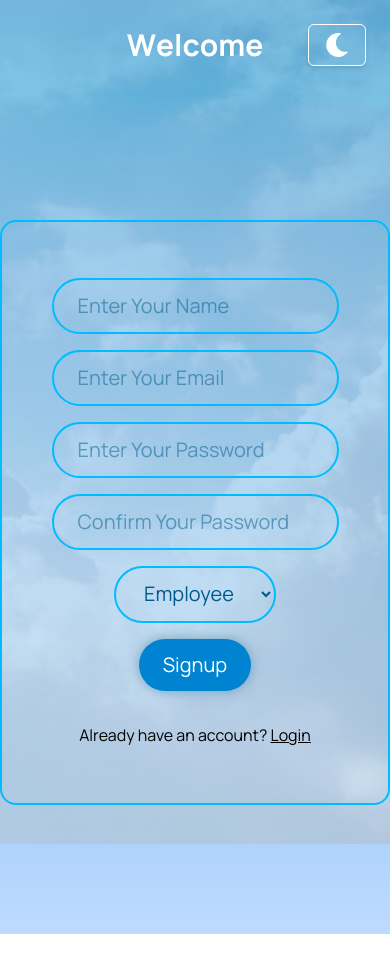
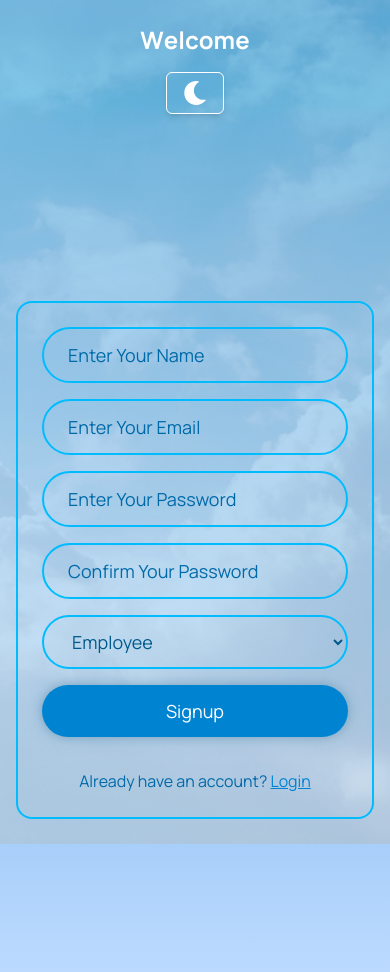
Before and after one commit to sahilkabir07/employee-task-manager, a React (Vite) app: page /signup in a window 390 px wide. Shown: the top 972 px of the page. Before the commit the page ends 934 px from the top, so only its background shows below. Built offline with nearby package versions, Linux system fonts and the light colour scheme.

Commit message:
header and login ui adjustments for mobile view

```diff
--- a/src/components/Auth/Login.jsx
+++ b/src/components/Auth/Login.jsx
@@ -68,10 +68,10 @@ const Login = () => {
 
     return (
         <div className={`overflow-x-hidden ${theme === 'dark' ? 'bg-transparent' : 'bg-transparent'}`}>
-            <div className="flex h-screen w-screen items-center justify-center">
+            <div className="grid h-screen w-screen place-items-center">
                 <div
                     ref={containerRef}
-                    className={`border-2 ${theme === 'light' ? 'border-sky-400' : 'border-emerald-600'} px-6 py-10 sm:px-10 sm:py-12 md:px-14 md:py-14 rounded-2xl shadow-[0_0_20px_${theme === 'light' ? 'rgba(135,206,250,0.5)' : '#10b981'}] transition-all max-w-md w-full mx-4`}
+                    className={`border-2 ${theme === 'light' ? 'border-sky-400' : 'border-emerald-600'} px-6 py-6 sm:px-10 sm:py-8 md:px-14 md:py-10 rounded-2xl shadow-[0_0_20px_${theme === 'light' ? 'rgba(135,206,250,0.5)' : '#10b981'}] transition-all max-w-md w-full mx-4`}
                 >
                     <form
                         className="flex flex-col items-center justify-center gap-4"
--- a/src/components/Auth/Signup.jsx
+++ b/src/components/Auth/Signup.jsx
@@ -85,44 +85,74 @@ const Signup = () => {
         setConfirmPassword("");
     };
 
+    const borderColor = theme === 'light' ? 'border-sky-400' : 'border-emerald-600';
+    const placeholderColor = theme === 'light' ? 'placeholder:text-sky-700' : 'placeholder:text-emerald-700';
+    const textColor = theme === 'light' ? 'text-sky-800' : 'text-emerald-700';
+    const focusShadow = theme === 'light'
+        ? 'focus:shadow-[0_0_10px_rgba(135,206,250,0.8)]'
+        : 'focus:shadow-[0_0_10px_#10b981]';
+    const buttonColor = theme === 'light' ? 'bg-sky-600 hover:bg-sky-700' : 'bg-emerald-600 hover:bg-emerald-700';
+    const linkColor = theme === 'light' ? 'text-sky-600 hover:text-sky-900' : 'text-emerald-600 hover:text-emerald-900';
+    const textColorPara = theme === 'light' ? 'text-sky-700' : 'text-white';
+
     return (
-        <div className={`overflow-x-hidden min-h-screen flex items-center justify-center ${theme === 'dark' ? 'bg-transparent' : 'bg-transparent'}`}>
+        <div className={`min-h-screen flex items-center justify-center px-4 sm:px-6 md:px-8 ${theme === 'dark' ? 'bg-transparent' : 'bg-transparent'}`}>
             <div
                 ref={formRef}
-                className={`border-2 ${theme === 'light' ? 'border-sky-400' : 'border-emerald-600'} p-14 rounded-2xl shadow-[0_0_20px_${theme === 'light' ? 'rgba(135,206,250,0.5)' : '#10b981'}] transition-all w-full max-w-md`}
+                className={`border-2 ${borderColor} p-6 sm:p-10 md:p-14 rounded-2xl w-full max-w-md shadow-[0_0_20px_${theme === 'light' ? 'rgba(135,206,250,0.5)' : '#10b981'}] transition-all`}
             >
                 <form className="flex flex-col items-center justify-center gap-4" onSubmit={submitHandler}>
-                    <input value={name} onChange={(e) => setName(e.target.value)} required
-                        className={`border-2 ${theme === 'light' ? 'border-sky-400' : 'border-emerald-600'} text-xl py-3 px-6 rounded-full placeholder:text-${theme === 'light' ? 'sky-700' : 'emerald-700'} outline-none bg-transparent text-${theme === 'light' ? 'sky-800' : 'emerald-700'} transition focus:shadow-[0_0_10px_${theme === 'light' ? 'rgba(135,206,250,0.8)' : '#10b981'}]`}
-                        type="text" placeholder="Enter Your Name" />
-                    <input value={email} onChange={(e) => setEmail(e.target.value)} required
-                        className={`border-2 ${theme === 'light' ? 'border-sky-400' : 'border-emerald-600'} text-xl py-3 px-6 rounded-full placeholder:text-${theme === 'light' ? 'sky-700' : 'emerald-700'} outline-none bg-transparent text-${theme === 'light' ? 'sky-800' : 'emerald-700'} transition focus:shadow-[0_0_10px_${theme === 'light' ? 'rgba(135,206,250,0.8)' : '#10b981'}]`}
-                        type="email" placeholder="Enter Your Email" />
-                    <input value={password} onChange={(e) => setPassword(e.target.value)} required
-                        className={`border-2 ${theme === 'light' ? 'border-sky-400' : 'border-emerald-600'} text-xl py-3 px-6 rounded-full placeholder:text-${theme === 'light' ? 'sky-700' : 'emerald-700'} outline-none bg-transparent text-${theme === 'light' ? 'sky-800' : 'emerald-700'} transition focus:shadow-[0_0_10px_${theme === 'light' ? 'rgba(135,206,250,0.8)' : '#10b981'}]`}
-                        type="password" placeholder="Enter Your Password" />
-                    <input value={confirmPassword} onChange={(e) => setConfirmPassword(e.target.value)} required
-                        className={`border-2 ${theme === 'light' ? 'border-sky-400' : 'border-emerald-600'} text-xl py-3 px-6 rounded-full placeholder:text-${theme === 'light' ? 'sky-700' : 'emerald-700'} outline-none bg-transparent text-${theme === 'light' ? 'sky-800' : 'emerald-700'} transition focus:shadow-[0_0_10px_${theme === 'light' ? 'rgba(135,206,250,0.8)' : '#10b981'}]`}
-                        type="password" placeholder="Confirm Your Password" />
+                    <input
+                        value={name}
+                        onChange={(e) => setName(e.target.value)}
+                        required
+                        className={`border-2 ${borderColor} ${placeholderColor} ${textColor} text-lg sm:text-xl py-3 px-6 rounded-full outline-none bg-transparent ${focusShadow} transition w-full`}
+                        type="text"
+                        placeholder="Enter Your Name"
+                    />
+                    <input
+                        value={email}
+                        onChange={(e) => setEmail(e.target.value)}
+                        required
+                        className={`border-2 ${borderColor} ${placeholderColor} ${textColor} text-lg sm:text-xl py-3 px-6 rounded-full outline-none bg-transparent ${focusShadow} transition w-full`}
+                        type="email"
+                        placeholder="Enter Your Email"
+                    />
+                    <input
+                        value={password}
+                        onChange={(e) => setPassword(e.target.value)}
+                        required
+                        className={`border-2 ${borderColor} ${placeholderColor} ${textColor} text-lg sm:text-xl py-3 px-6 rounded-full outline-none bg-transparent ${focusShadow} transition w-full`}
+                        type="password"
+                        placeholder="Enter Your Password"
+                    />
+                    <input
+                        value={confirmPassword}
+                        onChange={(e) => setConfirmPassword(e.target.value)}
+                        required
+                        className={`border-2 ${borderColor} ${placeholderColor} ${textColor} text-lg sm:text-xl py-3 px-6 rounded-full outline-none bg-transparent ${focusShadow} transition w-full`}
+                        type="password"
+                        placeholder="Confirm Your Password"
+                    />
                     <select
                         value={role}
                         onChange={(e) => setRole(e.target.value)}
-                        className={`border-2 ${theme === 'light' ? 'border-sky-400' : 'border-emerald-600'} text-xl py-3 px-6 rounded-full bg-transparent text-${theme === 'light' ? 'sky-800' : 'emerald-700'} outline-none cursor-pointer`}
+                        className={`border-2 ${borderColor} ${textColor} text-lg sm:text-xl py-3 px-6 rounded-full outline-none bg-transparent cursor-pointer w-full`}
                     >
                         <option value="employee">Employee</option>
                         <option value="admin">Admin</option>
                     </select>
                     <button
                         ref={buttonRef}
-                        className={`bg-${theme === 'light' ? 'sky' : 'emerald'}-600 text-xl py-3 px-6 rounded-full text-white hover:bg-${theme === 'light' ? 'sky' : 'emerald'}-700 transition-all`}
+                        className={`${buttonColor} text-white text-lg sm:text-xl py-3 px-6 rounded-full transition-all w-full`}
                     >
                         Signup
                     </button>
-                    <p className={`text-${theme === 'light' ? 'sky' : 'white'}-700 mt-4`}>
+                    <p className={`${textColorPara} mt-4`}>
                         Already have an account?{" "}
                         <span
                             onClick={() => navigate('/login')}
-                            className={`text-${theme === 'light' ? 'sky' : 'emerald'}-600 cursor-pointer underline hover:text-${theme === 'light' ? 'sky' : 'emerald'}-900 transition`}
+                            className={`${linkColor} cursor-pointer underline transition`}
                         >
                             Login
                         </span>
--- a/src/pageComponents/Header.jsx
+++ b/src/pageComponents/Header.jsx
@@ -74,7 +74,7 @@ const Header = ({ loggedInUserData, handleLogout }) => {
     };
 
     const handleLeave = (e) => {
-        const normalColor = theme === 'light' ? "white" : "white";
+        const normalColor = "white";
         gsap.to(e.target, {
             scale: 1,
             color: normalColor,
@@ -108,23 +108,23 @@ const Header = ({ loggedInUserData, handleLogout }) => {
     return (
         <div
             ref={headerRef}
-            className="relative flex items-center text-white p-6 rounded-xl transition-colors duration-300"
+            className="relative flex flex-col sm:flex-row sm:items-center text-white p-6 rounded-xl transition-colors duration-300"
         >
-            <div className="absolute left-1/2 transform -translate-x-1/2">
+            <div className="w-full sm:w-auto flex justify-center sm:justify-center mb-4 sm:mb-0">
                 <h1
                     ref={textRef}
-                    className={`text-3xl sm:text-2xl md:text-3xl font-bold flex flex-wrap justify-center ${textStyle}`}
+                    className={`text-2xl sm:text-2xl md:text-3xl font-bold flex flex-wrap justify-center ${textStyle}`}
                 >
                     {wrapText(displayText)}
                 </h1>
             </div>
 
-            <div className="ml-auto flex items-center gap-4">
+            <div className="w-full sm:w-auto flex justify-center sm:ml-auto gap-4">
                 {loggedInUserData && (
                     <button
                         ref={buttonRef}
                         onClick={handleLogout}
-                        className="bg-sky-600 hover:bg-sky-300 px-6 py-3 rounded-lg text-lg text-white transition duration-300 ease-in-out"
+                        className="bg-sky-600 hover:bg-sky-300 px-4 py-2 rounded-lg text-sm sm:text-base text-white transition duration-300 ease-in-out"
                     >
                         Logout
                     </button>
```
